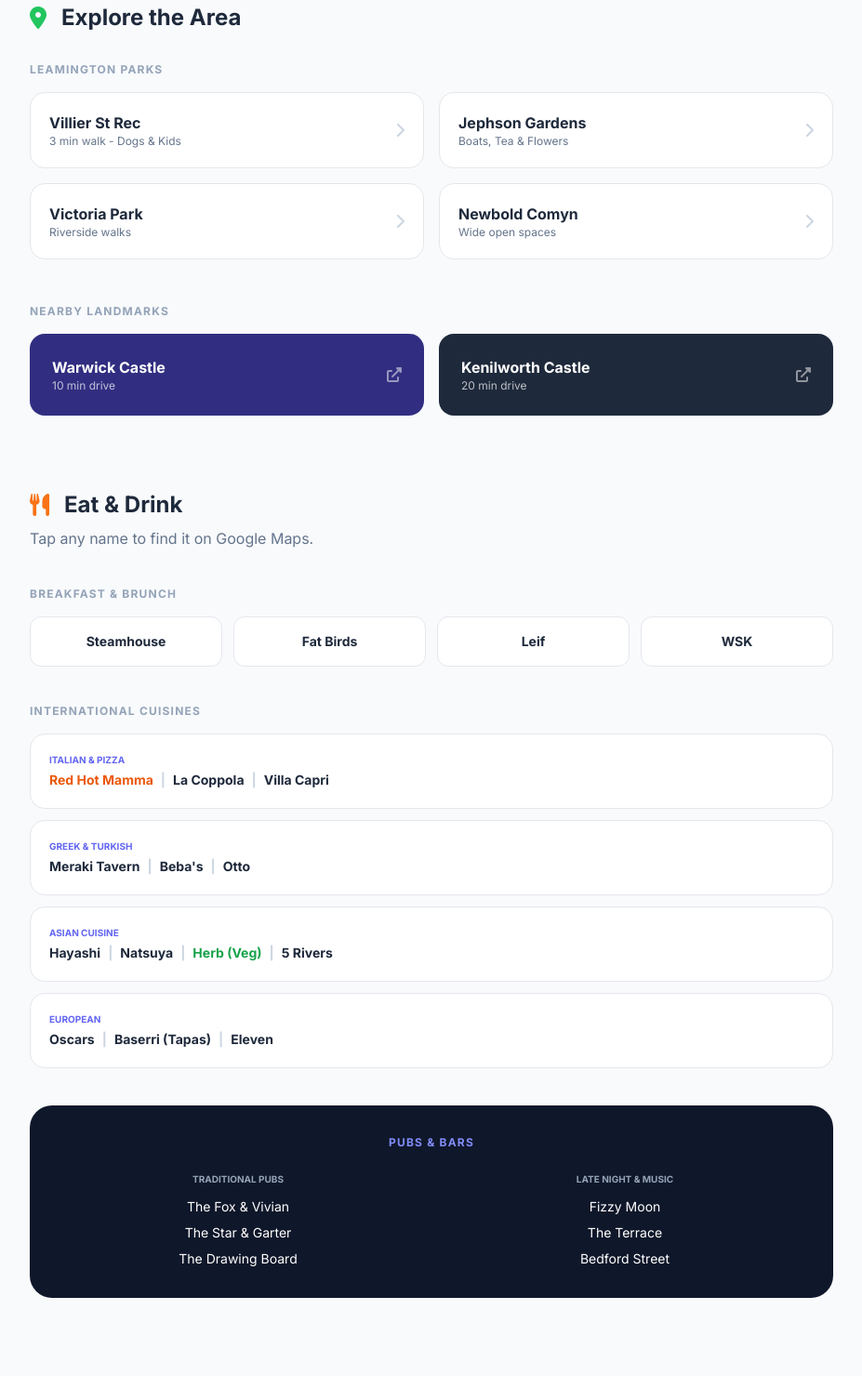
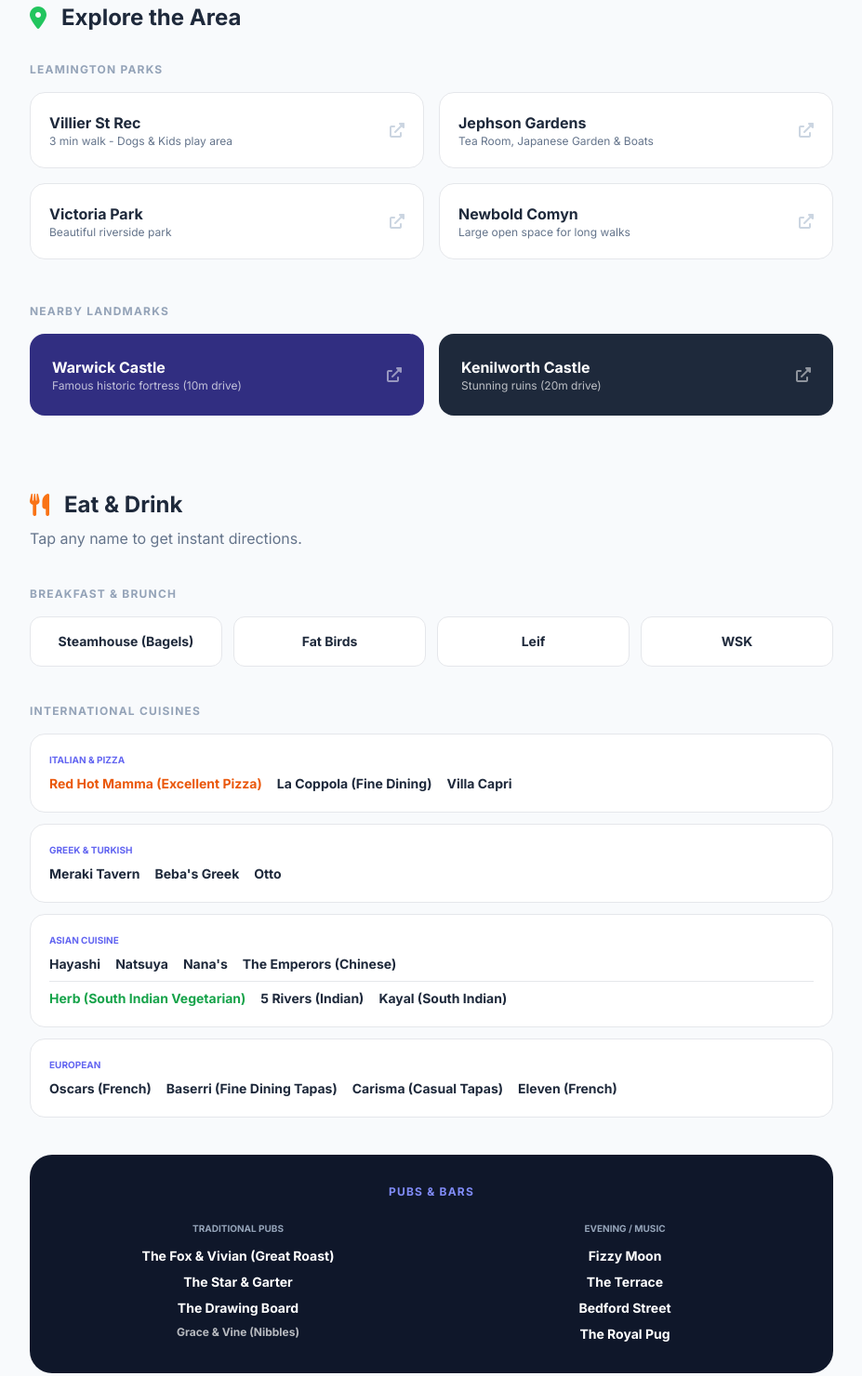
Before and after one commit to piairo/35-Villier-Street, a plain HTML site: page index.html in a window 1280 px wide. Shown: the part 920-2400 px from the top of the page at 93% size, without its empty margins (320-1247 px from the left). Drawn offline with nearby package versions, Linux system fonts and the light colour scheme.

Commit message:
Update index.html
With Parenthis text (fine dining...)

```diff
--- a/index.html
+++ b/index.html
@@ -69,7 +69,7 @@
             <section id="welcome" class="scroll-mt-24">
                 <div class="text-center py-12 bg-white rounded-3xl border border-slate-100 shadow-sm px-6">
                     <div class="inline-block px-4 py-1 bg-indigo-50 text-indigo-600 rounded-full text-xs font-bold uppercase tracking-widest mb-4">Now Hosting You</div>
-                    <h2 class="text-3xl lg:text-5xl font-black mb-4 text-slate-900">Welcome to 35 Villier St</h2>
+                    <h2 class="text-3xl lg:text-5xl font-black mb-4 text-slate-900 leading-tight">Welcome to 35 Villier St</h2>
                     <p class="text-slate-500 max-w-md mx-auto">We've put together our favorite local spots and house essentials to make your stay perfect.</p>
                 </div>
             </section>
@@ -87,12 +87,12 @@
                     <div class="bg-white p-6 rounded-2xl border shadow-sm space-y-3">
                         <div class="w-10 h-10 bg-orange-50 text-orange-600 rounded-full flex items-center justify-center"><i class="fas fa-thermometer-half"></i></div>
                         <h4 class="font-bold">Heating</h4>
-                        <p class="text-sm text-slate-500 leading-relaxed">Thermostat is located in the hall by the stairs. Please adjust as needed for your comfort.</p>
+                        <p class="text-sm text-slate-500 leading-relaxed">The thermostat is located in the hall by the stairs. Please adjust as needed for your comfort.</p>
                     </div>
                     <div class="bg-white p-6 rounded-2xl border shadow-sm space-y-3">
                         <div class="w-10 h-10 bg-indigo-50 text-indigo-600 rounded-full flex items-center justify-center"><i class="fas fa-tshirt"></i></div>
                         <h4 class="font-bold">Wardrobes</h4>
-                        <p class="text-sm text-slate-500 leading-relaxed">Front bedroom has its own. Back bedroom guests should use the landing wardrobe.</p>
+                        <p class="text-sm text-slate-500 leading-relaxed"><strong>Front Bedroom:</strong> Use wardrobe inside. <br><strong>Back Bedroom:</strong> Use wardrobe on landing.</p>
                     </div>
                     <div class="bg-red-50 border border-red-100 p-6 rounded-2xl space-y-3">
                         <div class="w-10 h-10 bg-red-100 text-red-600 rounded-full flex items-center justify-center"><i class="fas fa-hot-tub"></i></div>
@@ -109,21 +109,21 @@
                 <div class="space-y-4">
                     <h4 class="text-xs font-black text-slate-400 uppercase tracking-widest">Leamington Parks</h4>
                     <div class="grid sm:grid-cols-2 gap-4">
-                        <a href="https://www.google.com/maps/search/Villier+Street+Recreation+Ground" target="_blank" class="card-hover bg-white p-5 rounded-2xl border flex items-center justify-between">
-                            <div><h5 class="font-bold">Villier St Rec</h5><p class="text-xs text-slate-500">3 min walk - Dogs & Kids</p></div>
-                            <i class="fas fa-chevron-right text-slate-300"></i>
+                        <a href="https://www.google.com/maps/search/Villier+Street+Recreation+Ground+Leamington" target="_blank" class="card-hover bg-white p-5 rounded-2xl border flex items-center justify-between">
+                            <div><h5 class="font-bold">Villier St Rec</h5><p class="text-xs text-slate-500">3 min walk - Dogs & Kids play area</p></div>
+                            <i class="fas fa-external-link-alt text-slate-300"></i>
                         </a>
-                        <a href="https://www.google.com/maps/search/Jephson+Gardens" target="_blank" class="card-hover bg-white p-5 rounded-2xl border flex items-center justify-between">
-                            <div><h5 class="font-bold">Jephson Gardens</h5><p class="text-xs text-slate-500">Boats, Tea & Flowers</p></div>
-                            <i class="fas fa-chevron-right text-slate-300"></i>
+                        <a href="https://www.google.com/maps/search/Jephson+Gardens+Leamington" target="_blank" class="card-hover bg-white p-5 rounded-2xl border flex items-center justify-between">
+                            <div><h5 class="font-bold">Jephson Gardens</h5><p class="text-xs text-slate-500">Tea Room, Japanese Garden & Boats</p></div>
+                            <i class="fas fa-external-link-alt text-slate-300"></i>
                         </a>
                         <a href="https://www.google.com/maps/search/Victoria+Park+Leamington" target="_blank" class="card-hover bg-white p-5 rounded-2xl border flex items-center justify-between">
-                            <div><h5 class="font-bold">Victoria Park</h5><p class="text-xs text-slate-500">Riverside walks</p></div>
-                            <i class="fas fa-chevron-right text-slate-300"></i>
+                            <div><h5 class="font-bold">Victoria Park</h5><p class="text-xs text-slate-500">Beautiful riverside park</p></div>
+                            <i class="fas fa-external-link-alt text-slate-300"></i>
                         </a>
-                        <a href="https://www.google.com/maps/search/Newbold+Comyn" target="_blank" class="card-hover bg-white p-5 rounded-2xl border flex items-center justify-between">
-                            <div><h5 class="font-bold">Newbold Comyn</h5><p class="text-xs text-slate-500">Wide open spaces</p></div>
-                            <i class="fas fa-chevron-right text-slate-300"></i>
+                        <a href="https://www.google.com/maps/search/Newbold+Comyn+Leamington" target="_blank" class="card-hover bg-white p-5 rounded-2xl border flex items-center justify-between">
+                            <div><h5 class="font-bold">Newbold Comyn</h5><p class="text-xs text-slate-500">Large open space for long walks</p></div>
+                            <i class="fas fa-external-link-alt text-slate-300"></i>
                         </a>
                     </div>
                 </div>
@@ -132,11 +132,11 @@
                     <h4 class="text-xs font-black text-slate-400 uppercase tracking-widest">Nearby Landmarks</h4>
                     <div class="grid sm:grid-cols-2 gap-4">
                         <a href="https://www.google.com/maps/search/Warwick+Castle" target="_blank" class="card-hover bg-indigo-900 p-6 rounded-2xl text-white flex items-center justify-between">
-                            <div><h5 class="font-bold">Warwick Castle</h5><p class="text-xs opacity-70">10 min drive</p></div>
+                            <div><h5 class="font-bold">Warwick Castle</h5><p class="text-xs opacity-70">Famous historic fortress (10m drive)</p></div>
                             <i class="fas fa-external-link-alt opacity-50"></i>
                         </a>
                         <a href="https://www.google.com/maps/search/Kenilworth+Castle" target="_blank" class="card-hover bg-slate-800 p-6 rounded-2xl text-white flex items-center justify-between">
-                            <div><h5 class="font-bold">Kenilworth Castle</h5><p class="text-xs opacity-70">20 min drive</p></div>
+                            <div><h5 class="font-bold">Kenilworth Castle</h5><p class="text-xs opacity-70">Stunning ruins (20m drive)</p></div>
                             <i class="fas fa-external-link-alt opacity-50"></i>
                         </a>
                     </div>
@@ -147,14 +147,14 @@
             <section id="dining" class="scroll-mt-24 space-y-10">
                 <div>
                     <h3 class="text-2xl font-black flex items-center"><i class="fas fa-utensils mr-4 text-orange-500"></i> Eat & Drink</h3>
-                    <p class="text-slate-500 mt-2">Tap any name to find it on Google Maps.</p>
+                    <p class="text-slate-500 mt-2">Tap any name to get instant directions.</p>
                 </div>
 
                 <!-- Breakfast -->
                 <div class="space-y-4">
                     <h4 class="text-xs font-black text-slate-400 uppercase tracking-widest">Breakfast & Brunch</h4>
                     <div class="grid grid-cols-2 sm:grid-cols-4 gap-3">
-                        <a href="https://www.google.com/maps/search/Steamhouse+Depot+Leamington" target="_blank" class="card-hover bg-white p-4 rounded-xl border text-center text-sm font-bold">Steamhouse</a>
+                        <a href="https://www.google.com/maps/search/Steamhouse+Depot+Leamington" target="_blank" class="card-hover bg-white p-4 rounded-xl border text-center text-sm font-bold">Steamhouse (Bagels)</a>
                         <a href="https://www.google.com/maps/search/Fat+Birds+Cafe+Leamington" target="_blank" class="card-hover bg-white p-4 rounded-xl border text-center text-sm font-bold">Fat Birds</a>
                         <a href="https://www.google.com/maps/search/Leif+Leamington" target="_blank" class="card-hover bg-white p-4 rounded-xl border text-center text-sm font-bold">Leif</a>
                         <a href="https://www.google.com/maps/search/WSK+Leamington" target="_blank" class="card-hover bg-white p-4 rounded-xl border text-center text-sm font-bold">WSK</a>
@@ -166,57 +166,48 @@
                     <h4 class="text-xs font-black text-slate-400 uppercase tracking-widest">International Cuisines</h4>
                     <div class="grid gap-3">
                         <!-- Italian -->
-                        <div class="bg-white p-5 rounded-2xl border flex flex-col sm:flex-row sm:items-center justify-between gap-4">
-                            <div class="flex-1">
-                                <p class="text-[10px] font-bold text-indigo-500 uppercase mb-1">Italian & Pizza</p>
-                                <div class="flex flex-wrap gap-2 text-sm font-bold">
-                                    <a href="https://www.google.com/maps/search/Red+Hot+Mamma+Leamington" target="_blank" class="text-orange-600 hover:underline">Red Hot Mamma</a>
-                                    <span class="text-slate-300">|</span>
-                                    <a href="https://www.google.com/maps/search/La+Coppola+Leamington" target="_blank" class="hover:underline">La Coppola</a>
-                                    <span class="text-slate-300">|</span>
-                                    <a href="https://www.google.com/maps/search/Villa+Capri+Leamington" target="_blank" class="hover:underline">Villa Capri</a>
-                                </div>
+                        <div class="bg-white p-5 rounded-2xl border">
+                            <p class="text-[10px] font-bold text-indigo-500 uppercase mb-2">Italian & Pizza</p>
+                            <div class="flex flex-wrap gap-y-2 gap-x-4 text-sm font-bold">
+                                <a href="https://www.google.com/maps/search/Red+Hot+Mamma+Leamington" target="_blank" class="text-orange-600 hover:underline">Red Hot Mamma (Excellent Pizza)</a>
+                                <a href="https://www.google.com/maps/search/La+Coppola+Leamington" target="_blank" class="hover:underline">La Coppola (Fine Dining)</a>
+                                <a href="https://www.google.com/maps/search/Villa+Capri+Leamington" target="_blank" class="hover:underline">Villa Capri</a>
                             </div>
                         </div>
                         <!-- Greek/Turkish -->
-                        <div class="bg-white p-5 rounded-2xl border flex flex-col sm:flex-row sm:items-center justify-between gap-4">
-                            <div class="flex-1">
-                                <p class="text-[10px] font-bold text-indigo-500 uppercase mb-1">Greek & Turkish</p>
-                                <div class="flex flex-wrap gap-2 text-sm font-bold">
-                                    <a href="https://www.google.com/maps/search/Meraki+Tavern+Leamington" target="_blank" class="hover:underline">Meraki Tavern</a>
-                                    <span class="text-slate-300">|</span>
-                                    <a href="https://www.google.com/maps/search/Beba+Greek+Leamington" target="_blank" class="hover:underline">Beba's</a>
-                                    <span class="text-slate-300">|</span>
-                                    <a href="https://www.google.com/maps/search/Otto+Turkish+Leamington" target="_blank" class="hover:underline">Otto</a>
-                                </div>
+                        <div class="bg-white p-5 rounded-2xl border">
+                            <p class="text-[10px] font-bold text-indigo-500 uppercase mb-2">Greek & Turkish</p>
+                            <div class="flex flex-wrap gap-y-2 gap-x-4 text-sm font-bold">
+                                <a href="https://www.google.com/maps/search/Meraki+Tavern+Leamington" target="_blank" class="hover:underline">Meraki Tavern</a>
+                                <a href="https://www.google.com/maps/search/Beba+Greek+Leamington" target="_blank" class="hover:underline">Beba's Greek</a>
+                                <a href="https://www.google.com/maps/search/Otto+Turkish+Leamington" target="_blank" class="hover:underline">Otto</a>
                             </div>
                         </div>
                         <!-- Asian -->
-                        <div class="bg-white p-5 rounded-2xl border flex flex-col sm:flex-row sm:items-center justify-between gap-4">
-                            <div class="flex-1">
-                                <p class="text-[10px] font-bold text-indigo-500 uppercase mb-1">Asian Cuisine</p>
-                                <div class="flex flex-wrap gap-2 text-sm font-bold">
+                        <div class="bg-white p-5 rounded-2xl border">
+                            <p class="text-[10px] font-bold text-indigo-500 uppercase mb-2">Asian Cuisine</p>
+                            <div class="space-y-2">
+                                <div class="flex flex-wrap gap-y-2 gap-x-4 text-sm font-bold">
                                     <a href="https://www.google.com/maps/search/Hayashi+Leamington" target="_blank" class="hover:underline">Hayashi</a>
-                                    <span class="text-slate-300">|</span>
                                     <a href="https://www.google.com/maps/search/Natsuya+Leamington" target="_blank" class="hover:underline">Natsuya</a>
-                                    <span class="text-slate-300">|</span>
-                                    <a href="https://www.google.com/maps/search/Herb+Leamington" target="_blank" class="hover:underline text-green-600">Herb (Veg)</a>
-                                    <span class="text-slate-300">|</span>
-                                    <a href="https://www.google.com/maps/search/5+Rivers+Leamington" target="_blank" class="hover:underline">5 Rivers</a>
+                                    <a href="https://www.google.com/maps/search/Nanas+Leamington" target="_blank" class="hover:underline">Nana's</a>
+                                    <a href="https://www.google.com/maps/search/The+Emperors+Leamington" target="_blank" class="hover:underline">The Emperors (Chinese)</a>
+                                </div>
+                                <div class="flex flex-wrap gap-y-2 gap-x-4 text-sm font-bold border-t pt-2 mt-2">
+                                    <a href="https://www.google.com/maps/search/Herb+Leamington" target="_blank" class="hover:underline text-green-600">Herb (South Indian Vegetarian)</a>
+                                    <a href="https://www.google.com/maps/search/5+Rivers+Leamington" target="_blank" class="hover:underline">5 Rivers (Indian)</a>
+                                    <a href="https://www.google.com/maps/search/Kayal+Leamington" target="_blank" class="hover:underline">Kayal (South Indian)</a>
                                 </div>
                             </div>
                         </div>
                         <!-- European -->
-                        <div class="bg-white p-5 rounded-2xl border flex flex-col sm:flex-row sm:items-center justify-between gap-4">
-                            <div class="flex-1">
-                                <p class="text-[10px] font-bold text-indigo-500 uppercase mb-1">European</p>
-                                <div class="flex flex-wrap gap-2 text-sm font-bold">
-                                    <a href="https://www.google.com/maps/search/Oscars+French+Leamington" target="_blank" class="hover:underline">Oscars</a>
-                                    <span class="text-slate-300">|</span>
-                                    <a href="https://www.google.com/maps/search/Baserri+Leamington" target="_blank" class="hover:underline">Baserri (Tapas)</a>
-                                    <span class="text-slate-300">|</span>
-                                    <a href="https://www.google.com/maps/search/Eleven+Leamington" target="_blank" class="hover:underline">Eleven</a>
-                                </div>
+                        <div class="bg-white p-5 rounded-2xl border">
+                            <p class="text-[10px] font-bold text-indigo-500 uppercase mb-2">European</p>
+                            <div class="flex flex-wrap gap-y-2 gap-x-4 text-sm font-bold">
+                                <a href="https://www.google.com/maps/search/Oscars+French+Leamington" target="_blank" class="hover:underline">Oscars (French)</a>
+                                <a href="https://www.google.com/maps/search/Baserri+Leamington" target="_blank" class="hover:underline">Baserri (Fine Dining Tapas)</a>
+                                <a href="https://www.google.com/maps/search/Carisma+Tapas+Leamington" target="_blank" class="hover:underline">Carisma (Casual Tapas)</a>
+                                <a href="https://www.google.com/maps/search/Eleven+Leamington" target="_blank" class="hover:underline">Eleven (French)</a>
                             </div>
                         </div>
                     </div>
@@ -228,18 +219,20 @@
                     <div class="grid sm:grid-cols-2 gap-8 text-center">
                         <div>
                             <p class="text-[10px] font-bold mb-3 text-slate-400 uppercase">Traditional Pubs</p>
-                            <div class="flex flex-col gap-2 text-sm">
-                                <a href="https://www.google.com/maps/search/The+Fox+and+Vivian+Leamington" target="_blank" class="hover:text-indigo-300">The Fox & Vivian</a>
+                            <div class="flex flex-col gap-2 text-sm font-bold">
+                                <a href="https://www.google.com/maps/search/The+Fox+and+Vivian+Leamington" target="_blank" class="hover:text-indigo-300">The Fox & Vivian (Great Roast)</a>
                                 <a href="https://www.google.com/maps/search/The+Star+and+Garter+Leamington" target="_blank" class="hover:text-indigo-300">The Star & Garter</a>
                                 <a href="https://www.google.com/maps/search/The+Drawing+Board+Leamington" target="_blank" class="hover:text-indigo-300">The Drawing Board</a>
+                                <a href="https://www.google.com/maps/search/Grace+and+Vine+Leamington" target="_blank" class="hover:text-indigo-300 text-xs opacity-70">Grace & Vine (Nibbles)</a>
                             </div>
                         </div>
                         <div>
-                            <p class="text-[10px] font-bold mb-3 text-slate-400 uppercase">Late Night & Music</p>
-                            <div class="flex flex-col gap-2 text-sm">
+                            <p class="text-[10px] font-bold mb-3 text-slate-400 uppercase">Evening / Music</p>
+                            <div class="flex flex-col gap-2 text-sm font-bold">
                                 <a href="https://www.google.com/maps/search/Fizzy+Moon+Leamington" target="_blank" class="hover:text-indigo-300">Fizzy Moon</a>
                                 <a href="https://www.google.com/maps/search/The+Terrace+Leamington" target="_blank" class="hover:text-indigo-300">The Terrace</a>
                                 <a href="https://www.google.com/maps/search/Bedford+Street+Leamington" target="_blank" class="hover:text-indigo-300">Bedford Street</a>
+                                <a href="https://www.google.com/maps/search/The+Royal+Pug+Leamington" target="_blank" class="hover:text-indigo-300">The Royal Pug</a>
                             </div>
                         </div>
                     </div>
```
